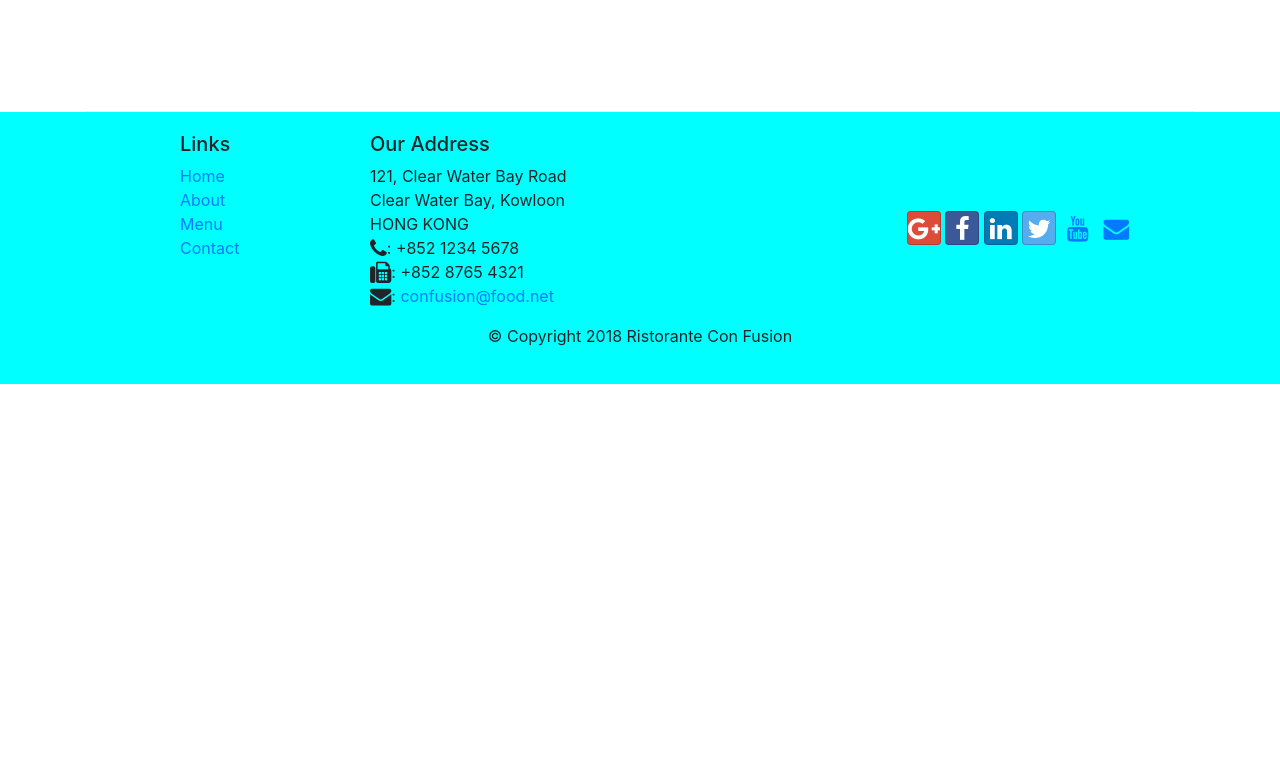
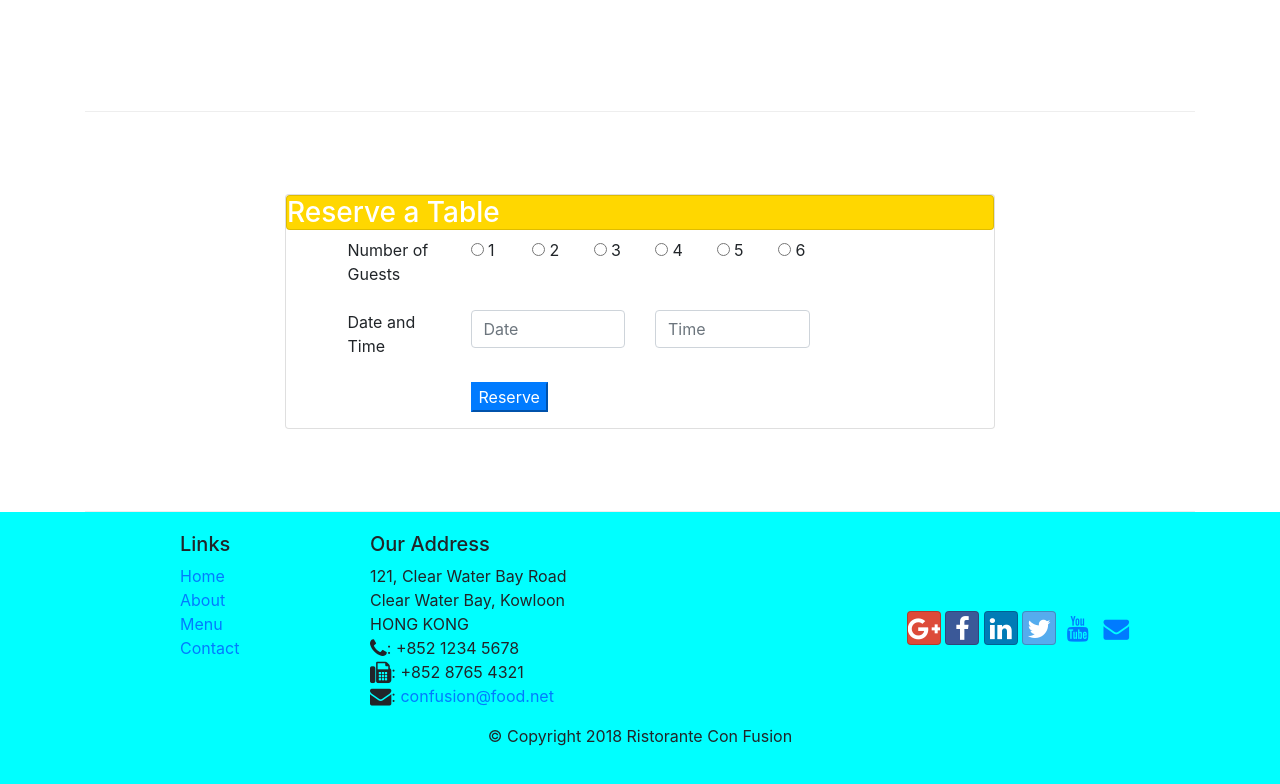
Before and after one commit to Chetangavali/RestorantWebsite, a website: page index.html in a window 1280 px wide. Shown: the part 1422-2206 px from the top of the page. Before the commit the page ends 1806 px from the top, so only its background shows below. Drawn offline with nearby package versions, Linux system fonts and the light colour scheme.

Commit message:
Assignment 2

```diff
--- a/index.html
+++ b/index.html
@@ -44,6 +44,9 @@
                 <div class="col-12 col-sm align-self-center">
                     <img src="img/logo.png" class="image-fluid">
                 </div>
+                <div class="col-12 col-sm align-self-center buton-block">
+                    <a class="nav-link" href="#reserve-table"><button type="button" class="btn btn-block" style="background-color: gold;">Reserve Table</button></a>
+                </div>
             </div>
         </div>
     </header>
@@ -72,8 +75,13 @@
                 <h3>This Month's Promotions</h3>
             </div>
             <div class="col-sm col-sm col-md">
-                <h2>Weekend Grand Buffet</h2>
-                <p class="d-none d-sm-block">Featuring mouthwatering combinations with a choice of five different salads, six enticing appetizers, six main entrees and five choicest desserts. Free flowing bubbly and soft drinks. All for just $19.99 per person </p>
+                <div class="media">
+                    <div class="media-body">
+                        <h2>Weekend Grand Buffet <span class="badge badge-danger">New</span></h2>
+                        <p class="d-none d-sm-block">Featuring mouthwatering combinations with a choice of five different salads, six enticing appetizers, six main entrees and five choicest desserts. Free flowing bubbly and soft drinks. All for just $19.99 per person </p>
+                    </div>
+                    <img class="d-flex mr-3 img-thumbnail align-self-center" src="img/buffet.png" alt="Weekend Grand Buffet">
+                </div>
             </div>
         </div>
 
@@ -83,14 +91,68 @@
             </div>
             <div class="col-sm col-sm order-sm-first col-md">
                 <div class="media">
-                    <img class="d-flex mr-3 img-thumbnail align-self-center"
-                            src="img/alberto.png" alt="Alberto Somayya">
+                    <img class="d-flex mr-3 img-thumbnail align-self-center" src="img/alberto.png" alt="Alberto Somayya">
                     <div class="media-body">
                         <h2 class="mt-0">Alberto Somayya</h2>
                         <h4>Executive Chef</h4>
                         <p class="d-none d-sm-block">Award winning three-star Michelin chef with wide International experience having worked closely with whos-who in the culinary world, he specializes in creating mouthwatering Indo-Italian fusion experiences.</p>
                     </div>
                 </div>
+            </div>
+        </div>
+
+        <div class="row row-content align-items-center">
+            <div class="col-12 col-sm-8 offset-sm-2">
+
+                <div class="card">
+                    <h3 class="card text-white" style="background-color:gold"><a id="reserve-table">Reserve a Table</a></h3>
+                    <form action="">
+                        <div class="form-group row">
+                            <label class="col-sm-2 col-form-lable offset-sm-1">Number of Guests</label>
+                            <div class="col-sm-1 ">
+                                <input type="radio">
+                                <label >1</label>
+                            </div>
+                            <div class="col-sm-1">
+                                <input type="radio">
+                                <label >2</label>
+                            </div>
+                            <div class="col-sm-1">
+                                <input type="radio">
+                                <label >3</label>
+                            </div>
+                            <div class="col-sm-1">
+                                <input type="radio">
+                                <label >4</label>
+                            </div>
+                            <div class="col-sm-1">
+                                <input type="radio">
+                                <label >5</label>
+                            </div>
+                            <div class="col-sm-1">
+                                <input type="radio">
+                                <label >6</label>
+                            </div>
+                        </div>
+                        <div class="form-group row ">
+                            <label class="col-sm-2 col-form-lable offset-sm-1">Date and Time</label>
+                            <div class="col-sm-3">
+                                <input type="text" class="form-control" id="date" name="date" placeholder="Date">
+                            </div>
+                            <div class="col-sm-3">
+                                <input type="text" class="form-control" id="time" name="time" placeholder="Time">
+                            </div>
+                        </div>
+                        <div class="form-group row">
+                            <div class="offset-sm-3 col-sm-6">
+                                <button type="submit" class="btn-primary">
+                                    Reserve
+                                </button>
+                            </div>
+                        </div>
+                    </form>
+                </div>
+
             </div>
         </div>
     </div>
```
